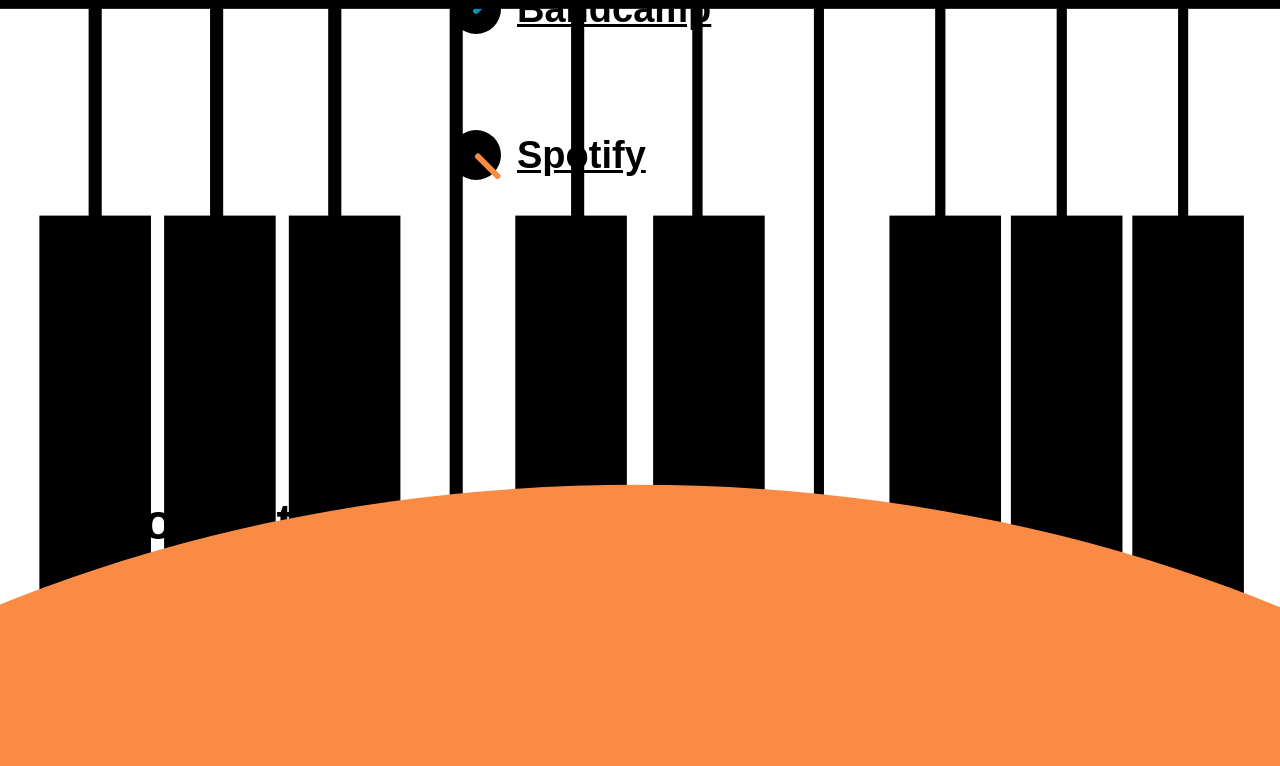
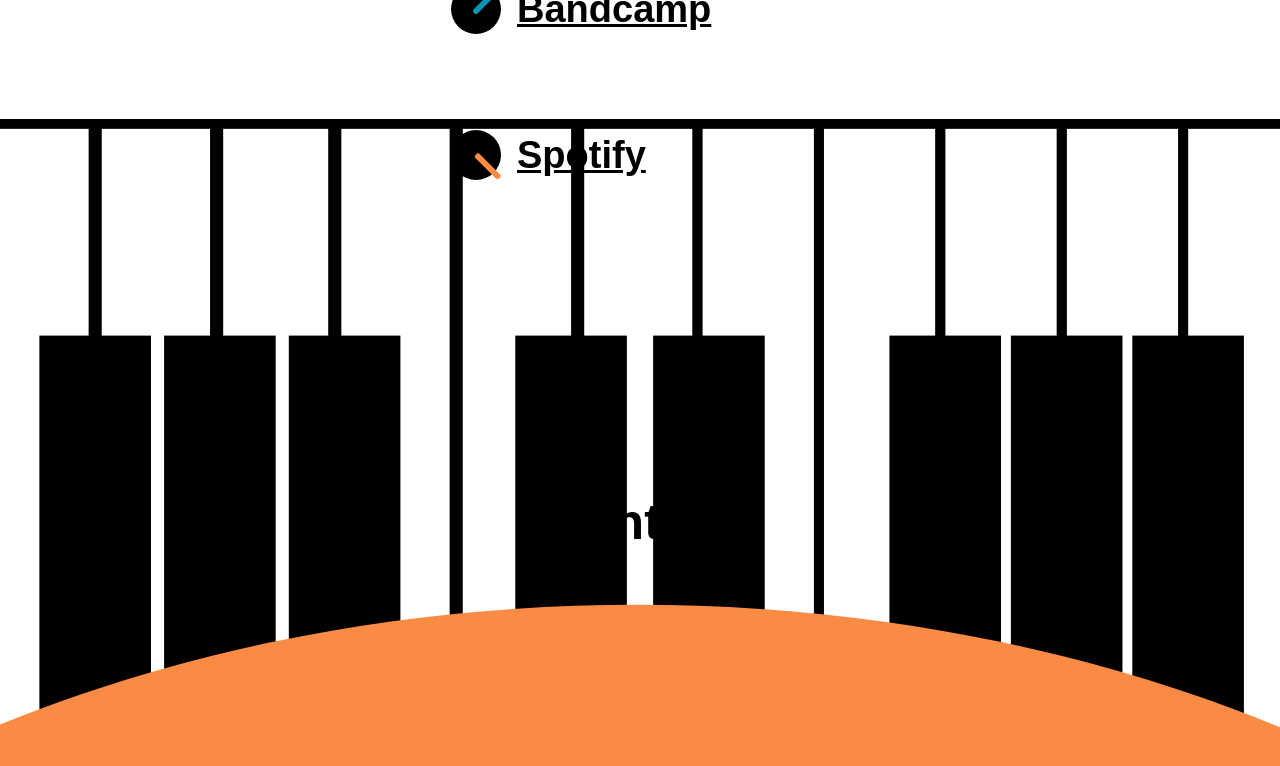
Before and after one commit to stevedsimkins/bradleyknudsen, a React (Create React App) app: page / in a window 1280 px wide. Shown: the part 2100-2866 px from the top of the page. Built offline with nearby package versions, Linux system fonts and the light colour scheme; a web font is replaced by a local one.

Commit message:
finished tablet view

```diff
--- a/src/components/bradley/Contact.jsx
+++ b/src/components/bradley/Contact.jsx
@@ -5,7 +5,7 @@ import twitter from "../../assets/bradleyTwitter.svg";
 import instagram from "../../assets/bradleyInstagram.svg";
 
 const Contact = () => {
-  return(
+  return (
     <ContactContainer>
       <h2>Contact </h2>
       <h4>bradleyknudsen@gmail.com</h4>
@@ -30,6 +30,7 @@ const ContactContainer = styled.div`
   }
   @media(min-width: 700px){
     width: 400px;
+    margin: 0 auto;
   }
 `;
 
--- a/src/components/bradley/Footer.jsx
+++ b/src/components/bradley/Footer.jsx
@@ -23,12 +23,18 @@ const FooterContainer = styled.div`
     bottom: 10%;
     z-index: 3;
   }
+  @media(min-width: 700px){
+    min-height:
+  }
 `;
 
 const FooterVector = styled.img`
   position: absolute;
   bottom: -20%;
   width: 100%;
+  @media(min-width: 700px){
+    bottom: -50%;
+  }
 `;
 
 const FooterText = styled.p`
--- a/src/components/bradley/Home.jsx
+++ b/src/components/bradley/Home.jsx
@@ -69,7 +69,7 @@ const LeftVector = styled.img`
   left: -60%;
   bottom: 0;
   transition: all 0.5s ease-in-out;
-  @media(min-width: 700px){
+  @media(min-width: 500px){
     bottom: -30%;
     left: -40%;
   }
@@ -81,7 +81,7 @@ const RightVector = styled.img`
   bottom: -9%;
   right: -60%;
   transition: all 0.5s ease-in-out;
-  @media(min-width: 700px){
+  @media(min-width: 500px){
     right: 0;
     width: 50%;
     bottom: -20%;
```
